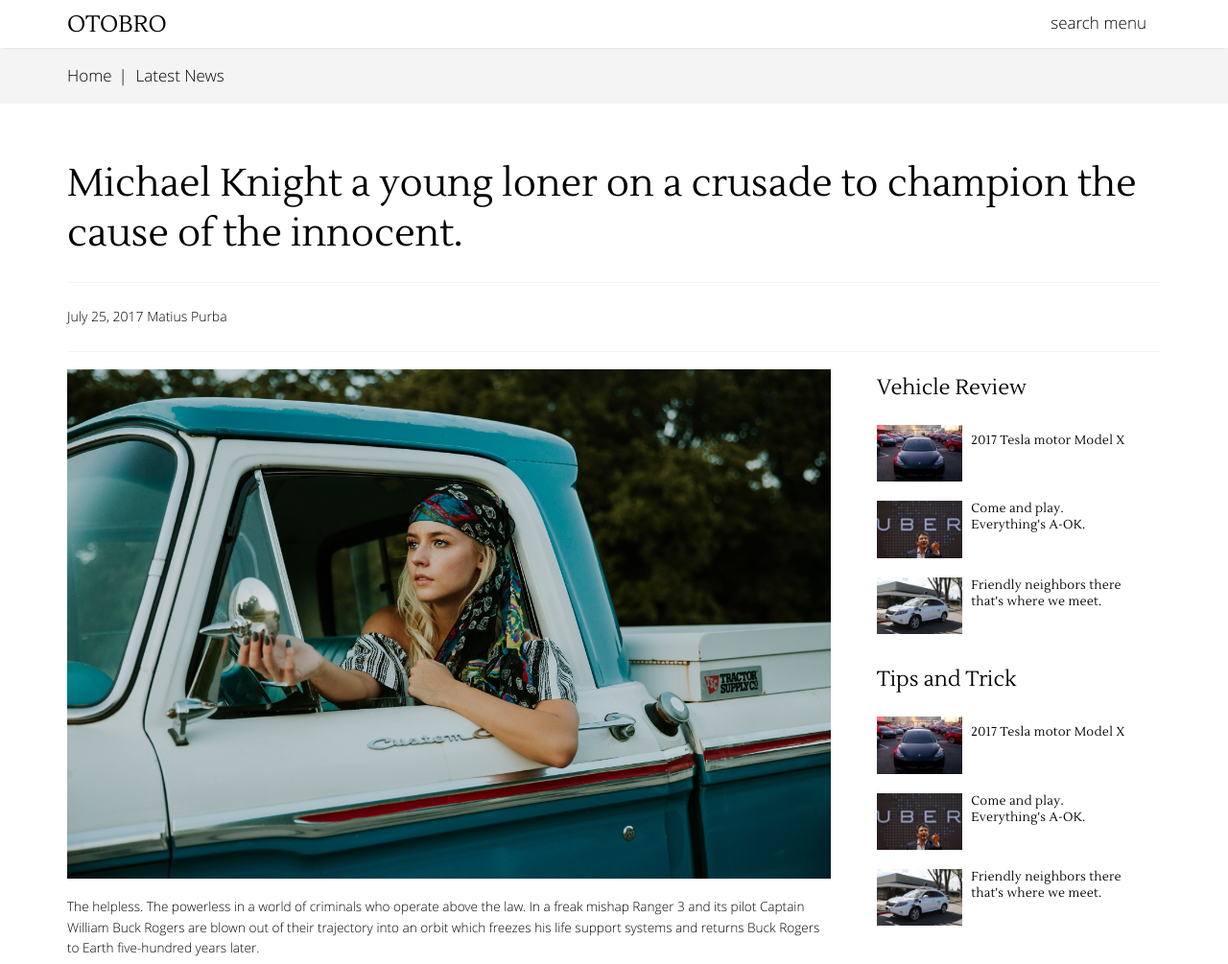
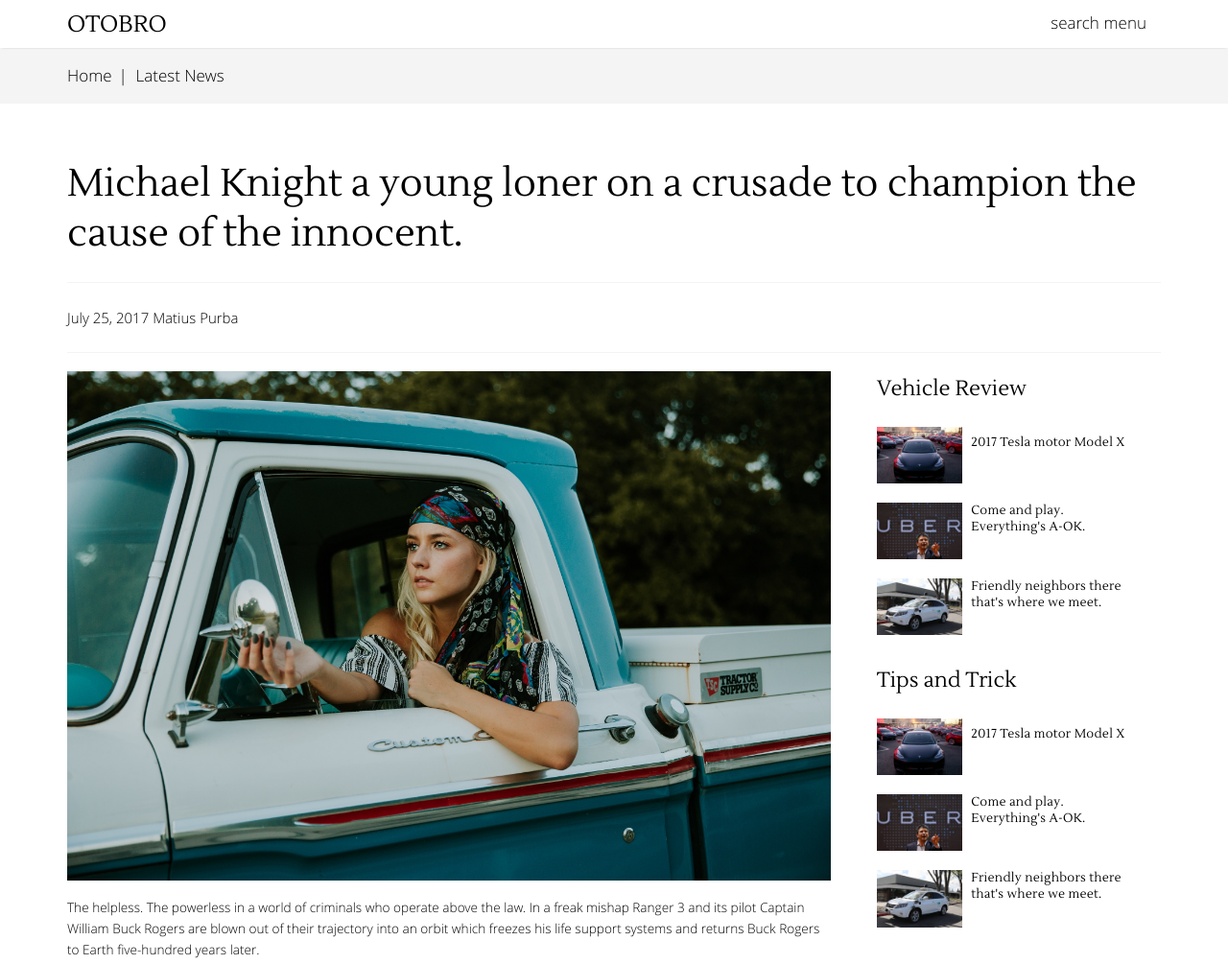
Before and after one commit to ohSaputra/otobro-template, a website: page app/news-detail.html in a window 1280 px wide. Shown: the top 1005 px of the page at 96% size. Drawn offline with nearby package versions, Linux system fonts and the light colour scheme; files that its build step writes are made by us from their sources.

Commit message:
Modify class post-date in article.scc
* Add Hover style when hovering writer's name

```diff
--- a/app/styles/framework/_article.scss
+++ b/app/styles/framework/_article.scss
@@ -27,8 +27,12 @@
     }
     .post-date {
         font-family: $font-family-light;
-        font-size: 14px;
-        padding-bottom: 24px;
+        font-size: $font-size-figcaption;
+        padding-bottom: $paragraph-margin-bottom;
+
+        a:hover {
+            text-decoration: underline;
+        }
     }
 }
 
```
